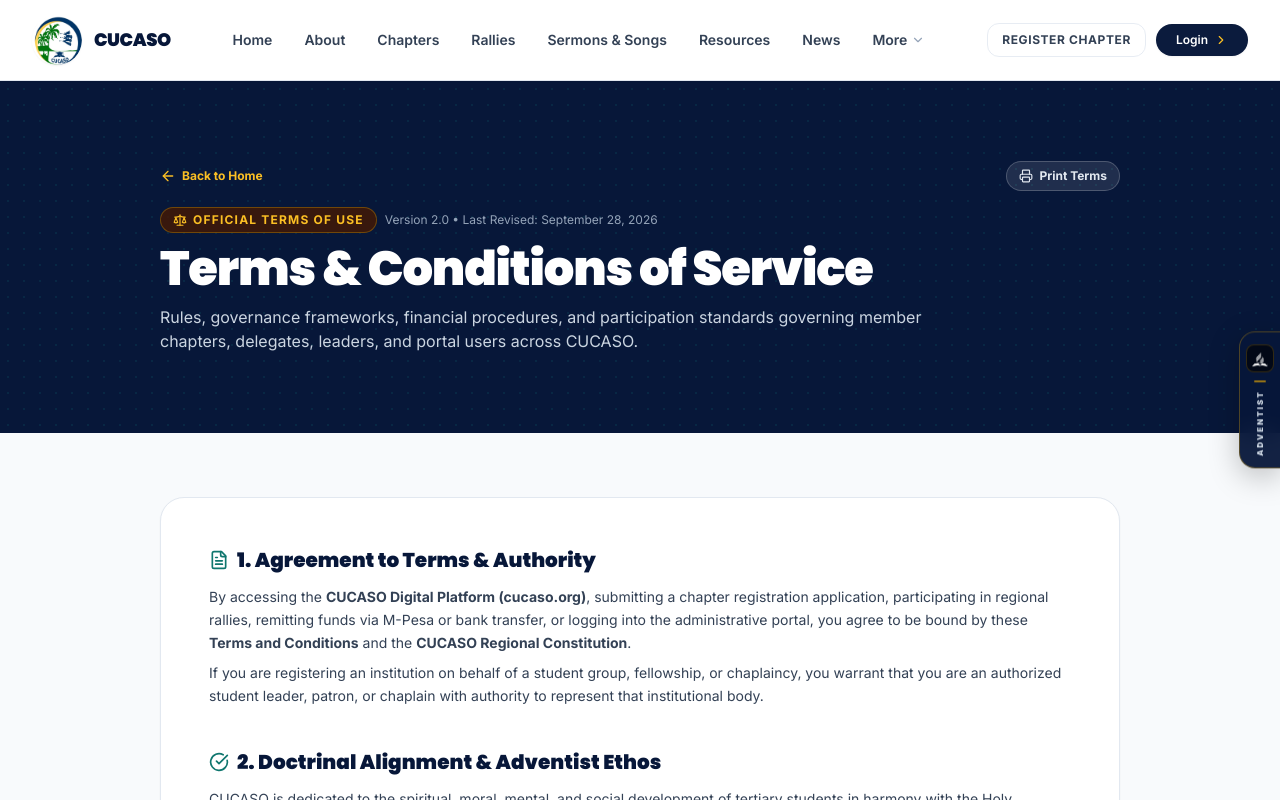
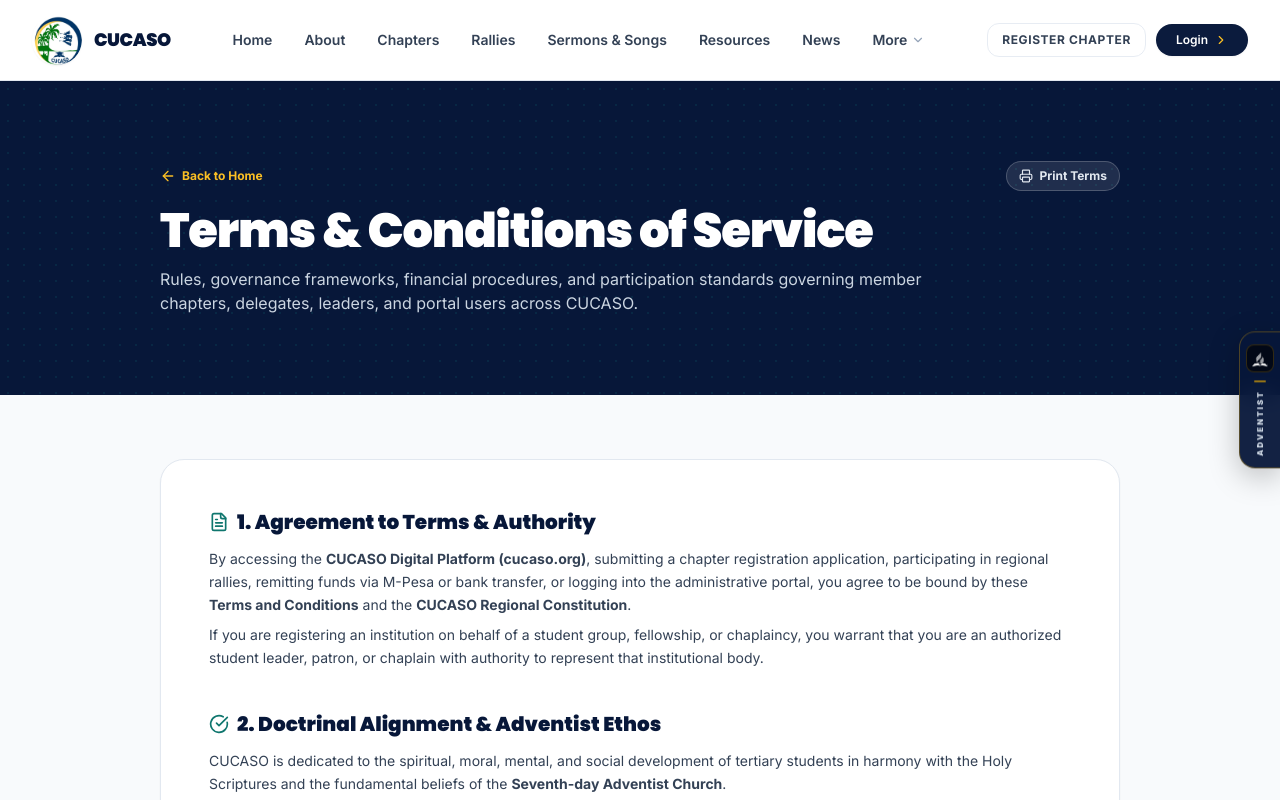
Before and after one commit to bbit046j2024-bot/cucaso, a Next.js app: page /terms in a window 1280 px wide. Shown: the top 800 px of the page. Built offline with nearby package versions, Linux system fonts and the light colour scheme.

Commit message:
few changes terms and conditions

```diff
--- a/src/app/terms/page.tsx
+++ b/src/app/terms/page.tsx
@@ -43,14 +43,6 @@
                 <Printer className="w-3.5 h-3.5" />
                 <span>Print Terms</span>
               </button>
-            </div>
-
-            <div className="flex items-center gap-2 mb-3">
-              <span className="text-xs font-bold uppercase tracking-widest text-amber-400 bg-amber-950/80 px-3 py-1 rounded-full border border-amber-500/30 flex items-center gap-1.5">
-                <Scale className="w-3.5 h-3.5" />
-                <span>Official Terms of Use</span>
-              </span>
-              <span className="text-xs text-slate-400">Version 2.0 • Last Revised: {lastUpdated}</span>
             </div>
 
             <h1 className="font-heading font-black text-3xl sm:text-4xl lg:text-5xl text-white tracking-tight">
```
